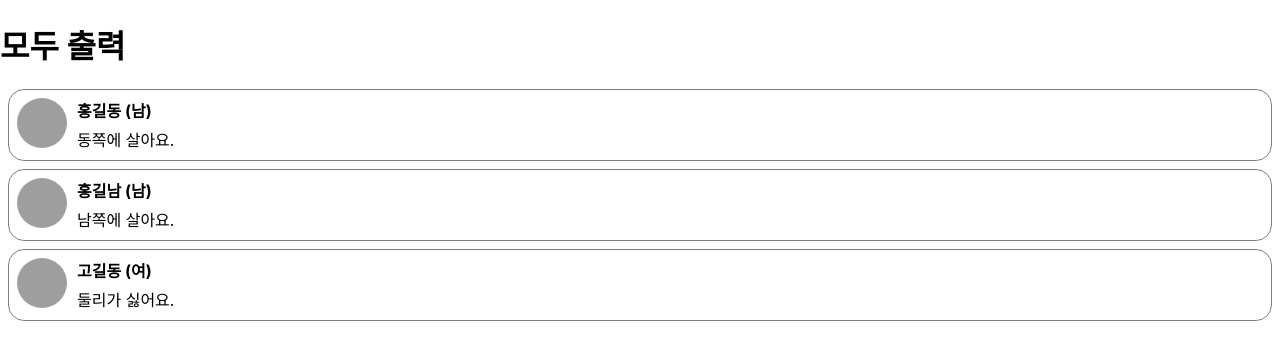
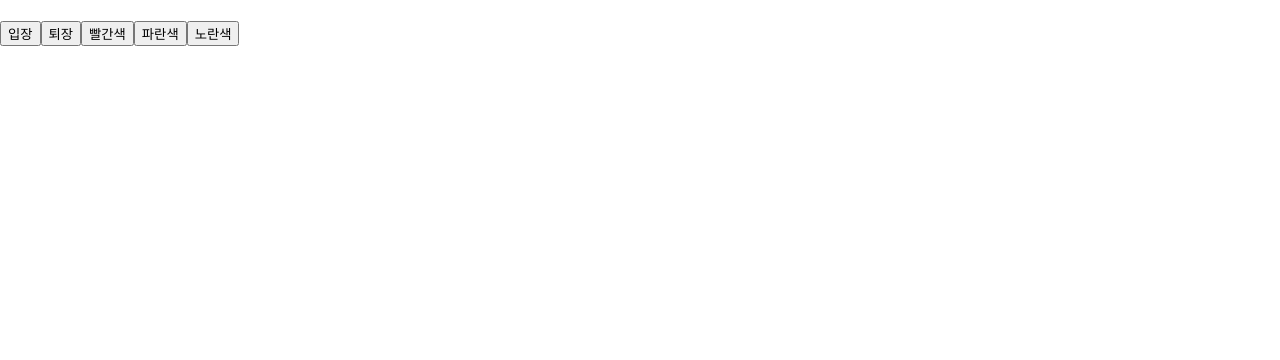
Before and after one commit to wdd1016/InspireCamp, a React (Create React App) app in the folder Frontend/React/my-react-app/: page / in a window 1280 px wide. Shown: the top 360 px of the page. Built offline with nearby package versions, Linux system fonts and the light colour scheme; grey boxes are pictures that could not be loaded.

Commit message:
[12.31] state

```diff
--- a/Frontend/React/my-react-app/src/App.js
+++ b/Frontend/React/my-react-app/src/App.js
@@ -1,14 +1,20 @@
 import AppComponent from "./component/AppComponent";
 import AppTraffic from "./component/AppTraffic";
 import CommentList from "./component/CommentList";
+import Counter from "./state/Counter";
+import Say from "./state/Say";
 
 function App() {
   return (
     <>
-      {/* Component */}
+      {/* Component, Props */}
       {/* <AppComponent /> */}
       {/* <AppTraffic /> */}
-      <CommentList />
+      {/* <CommentList /> */}
+
+      {/* State */}
+      {/* <Counter /> */}
+      <Say />
     </>
   );
 }
--- /dev/null
+++ b/Frontend/React/my-react-app/src/state/Counter.js
@@ -0,0 +1,53 @@
+import { Component } from "react";
+
+class Counter extends Component {
+  constructor(props) {
+    super(props);
+    this.state = {
+      number: 0,
+      fixedNumber: 10,
+    };
+  }
+
+  render() {
+    const { number, fixedNumber } = this.state;
+    return (
+      <>
+        <h1>{number}</h1>
+        <button
+          onClick={() => {
+            // console.log(number);
+            // number += 1;
+
+            /* this.setState({ number: number + 1 });
+            // 5번 호출 하더라도 1씩만 증가 <= number가 전부 같은 값을 가짐
+            this.setState({ number: number + 1 });
+            this.setState({ number: number + 1 });
+            this.setState({ number: number + 1 });
+            this.setState({ number: number + 1 }); */
+
+            // Updater 함수를 이용
+            /* this.setState((prevState) => ({ number: prevState.number + 1 }));
+            this.setState((prevState) => ({ number: prevState.number + 1 }));
+            this.setState((prevState) => ({ number: prevState.number + 1 }));
+            this.setState((prevState) => ({ number: prevState.number + 1 }));
+            this.setState((prevState) => ({ number: prevState.number + 1 })); */
+
+            this.setState({ number: number + 1 }, () => {
+              console.log(
+                "방금 setState가 호출되었습니다.",
+                this.state,
+                number
+              );
+            });
+          }}
+        >
+          하나증가
+        </button>
+        <h1>{fixedNumber}</h1>
+      </>
+    );
+  }
+}
+
+export default Counter;
--- /dev/null
+++ b/Frontend/React/my-react-app/src/state/Say.js
@@ -0,0 +1,19 @@
+import { useState } from "react";
+
+function Say() {
+  const [message, setMessage] = useState("");
+  const [color, setColor] = useState("black");
+
+  return (
+    <>
+      <h1 style={{ color }}>{message}</h1>
+      <button onClick={() => setMessage("입장합니다.")}>입장</button>
+      <button onClick={() => setMessage("퇴장합니다.")}>퇴장</button>
+      <button onClick={() => setColor("red")}>빨간색</button>
+      <button onClick={() => setColor("blue")}>파란색</button>
+      <button onClick={() => setColor("yellow")}>노란색</button>
+    </>
+  );
+}
+
+export default Say;
```
Also changed, not shown: Frontend/React/my-react-app/src/state/ObjectCopy.js (added, +26 -0 lines).
